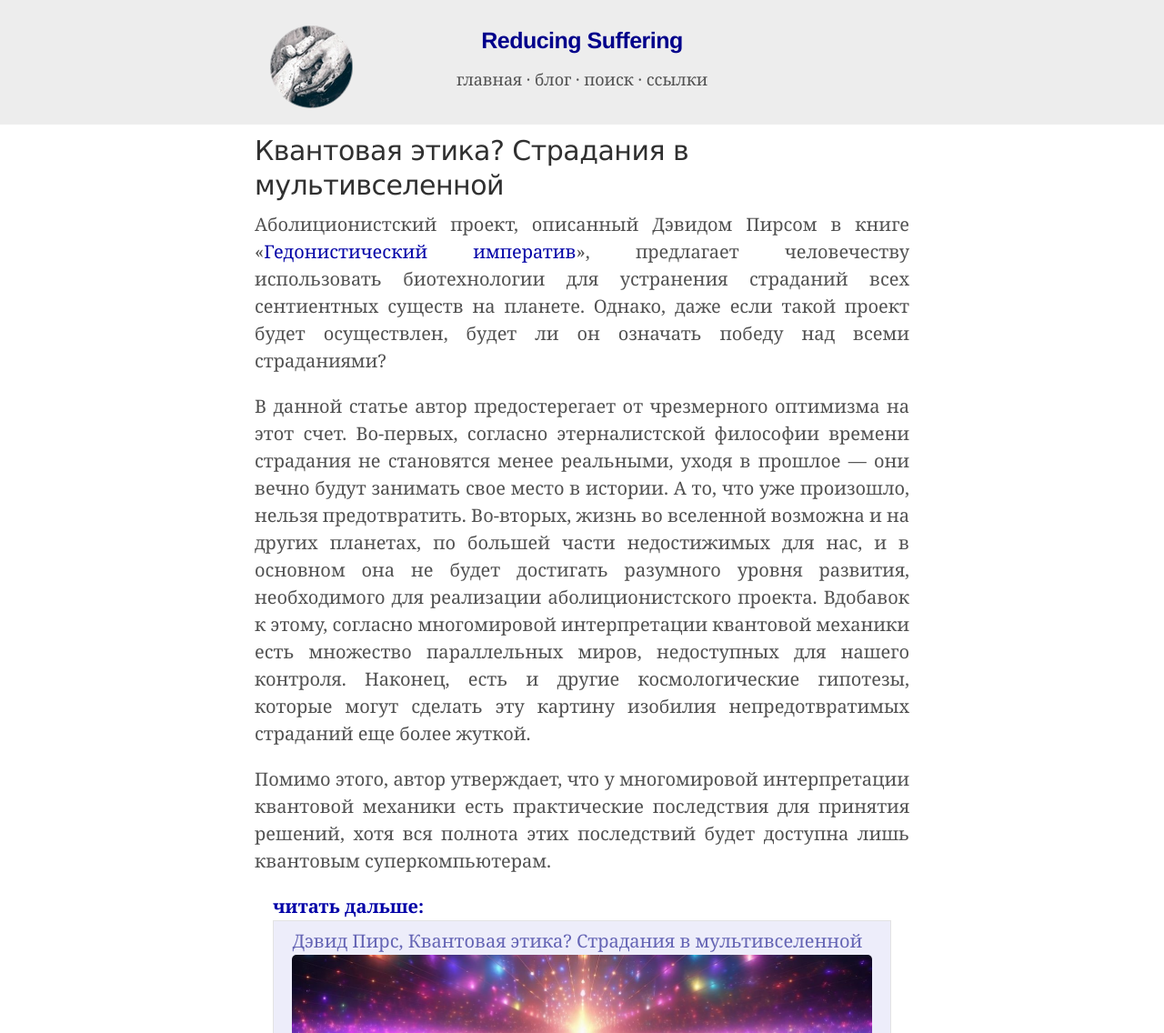
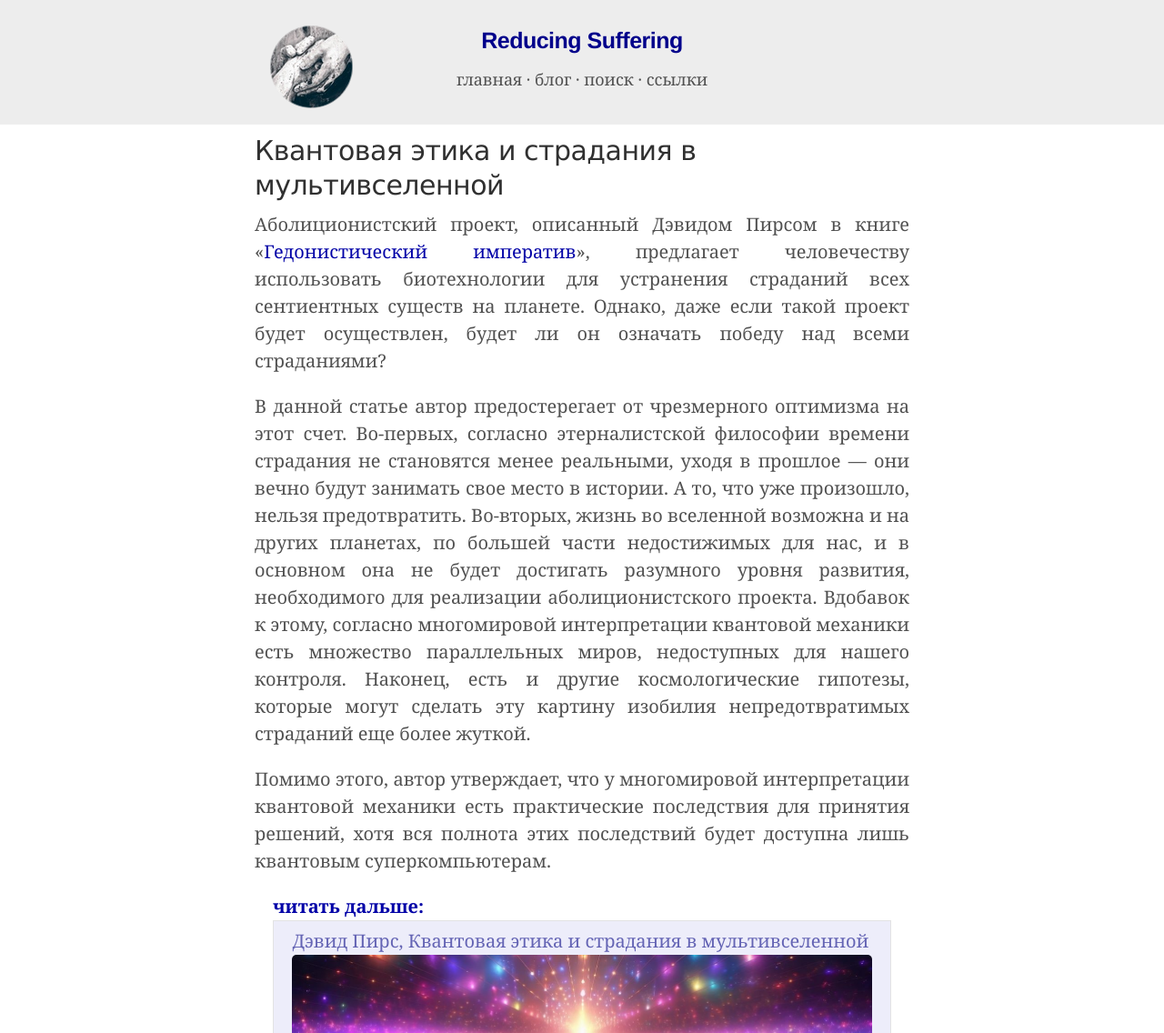
Before and after one commit to ReducingSuffering/reducingsuffering.github.io, a Jekyll site: the page built from _posts/wt/Переводы/Дэвид Пирс/2024-03-23-566.md, in a window 1280 px wide. Shown: the top 1136 px of the page at 91% size. Built offline with Jekyll 4.4.1, drawn with Linux system fonts in a browser that asks for light colours.

Commit message:
Update 2024-03-23-566.md

```diff
--- a/_posts/wt/Переводы/Дэвид Пирс/2024-03-23-566.md
+++ b/_posts/wt/Переводы/Дэвид Пирс/2024-03-23-566.md
@@ -1,6 +1,6 @@
 ---
 layout: post
-title: Квантовая этика? Страдания в мультивселенной
+title: Квантовая этика и страдания в мультивселенной
 unixtime:
 vk: https://vk.com/wall-199052526_566
 telegram: https://t.me/reducing_suffering/293
```
